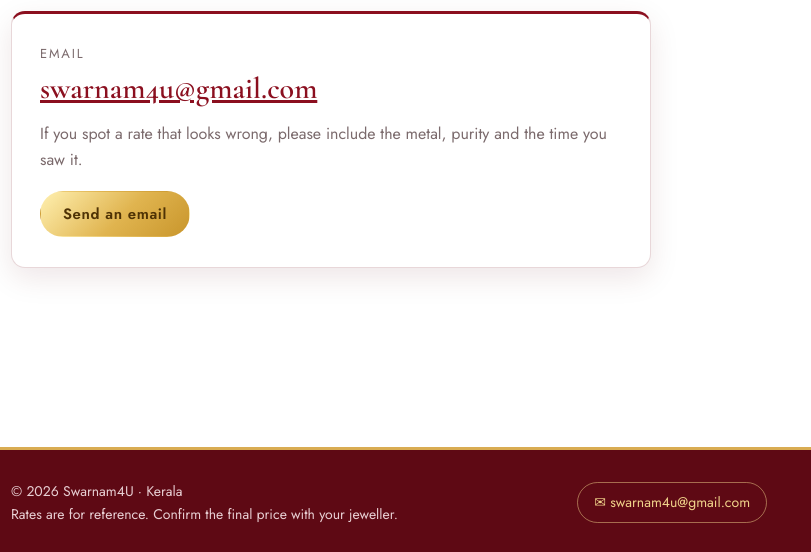
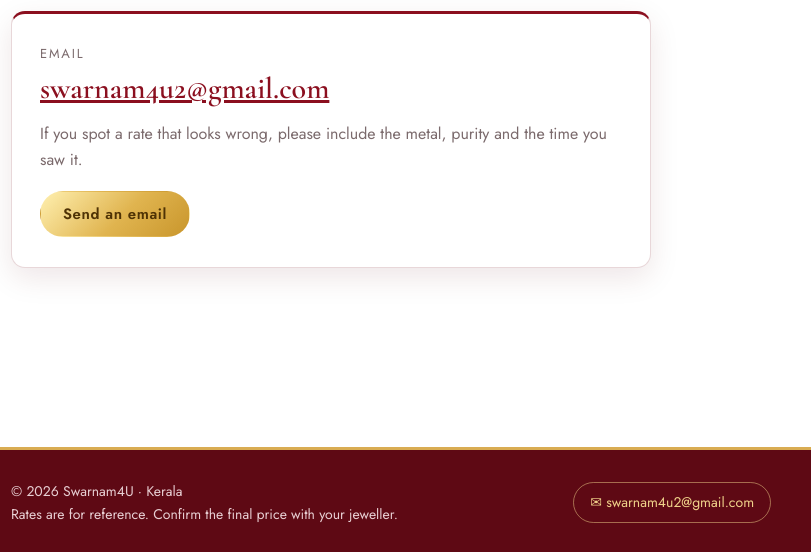
Before and after one commit to rishalaliii/swarnam4u, a plain HTML site: page contact.html in a window 1280 px wide. Shown: the part 245-797 px from the top of the page, 89-900 px from the left. Drawn offline with nearby package versions, Linux system fonts and the light colour scheme.

Commit message:
Update Swarnam4U contact email

```diff
--- a/contact.html
+++ b/contact.html
@@ -4,7 +4,7 @@
 <meta charset="utf-8">
 <meta name="viewport" content="width=device-width, initial-scale=1">
 <title>Contact – Swarnam4U</title>
-<meta name="description" content="Contact Swarnam4U by email at swarnam4u@gmail.com.">
+<meta name="description" content="Contact Swarnam4U by email at swarnam4u2@gmail.com.">
 <meta name="theme-color" content="#8b0f1f">
 <link rel="icon" href="favicon.ico" sizes="any">
 <link rel="icon" type="image/png" sizes="32x32" href="assets/icons/favicon-32.png">
@@ -27,15 +27,15 @@
   <section class="section">
     <div class="card" style="padding:30px 28px;max-width:640px">
       <div class="kicker">Email</div>
-      <p style="margin-top:6px"><a class="mail" href="mailto:swarnam4u@gmail.com">swarnam4u@gmail.com</a></p>
+      <p style="margin-top:6px"><a class="mail" href="mailto:swarnam4u2@gmail.com">swarnam4u2@gmail.com</a></p>
       <p class="mut" style="margin-top:14px">If you spot a rate that looks wrong, please include the metal, purity and the time you saw it.</p>
-      <div class="cta"><a class="btn primary" href="mailto:swarnam4u@gmail.com">Send an email</a></div>
+      <div class="cta"><a class="btn primary" href="mailto:swarnam4u2@gmail.com">Send an email</a></div>
     </div>
   </section>
 </main>
 <footer><div class="wrap">
   <span>© <span id="yr"></span> Swarnam4U · Kerala<br>Rates are for reference. Confirm the final price with your jeweller.</span>
-  <a class="pill" href="mailto:swarnam4u@gmail.com">✉ swarnam4u@gmail.com</a>
+  <a class="pill" href="mailto:swarnam4u2@gmail.com">✉ swarnam4u2@gmail.com</a>
   <a class="pill" href="https://github.com/rishalaliii/swarnam4u" target="_blank" rel="noopener noreferrer" aria-label="Rishal Ali on GitHub">Rishal Ali · GitHub</a>
 </div></footer>
 <script src="assets/site.js"></script>
```
